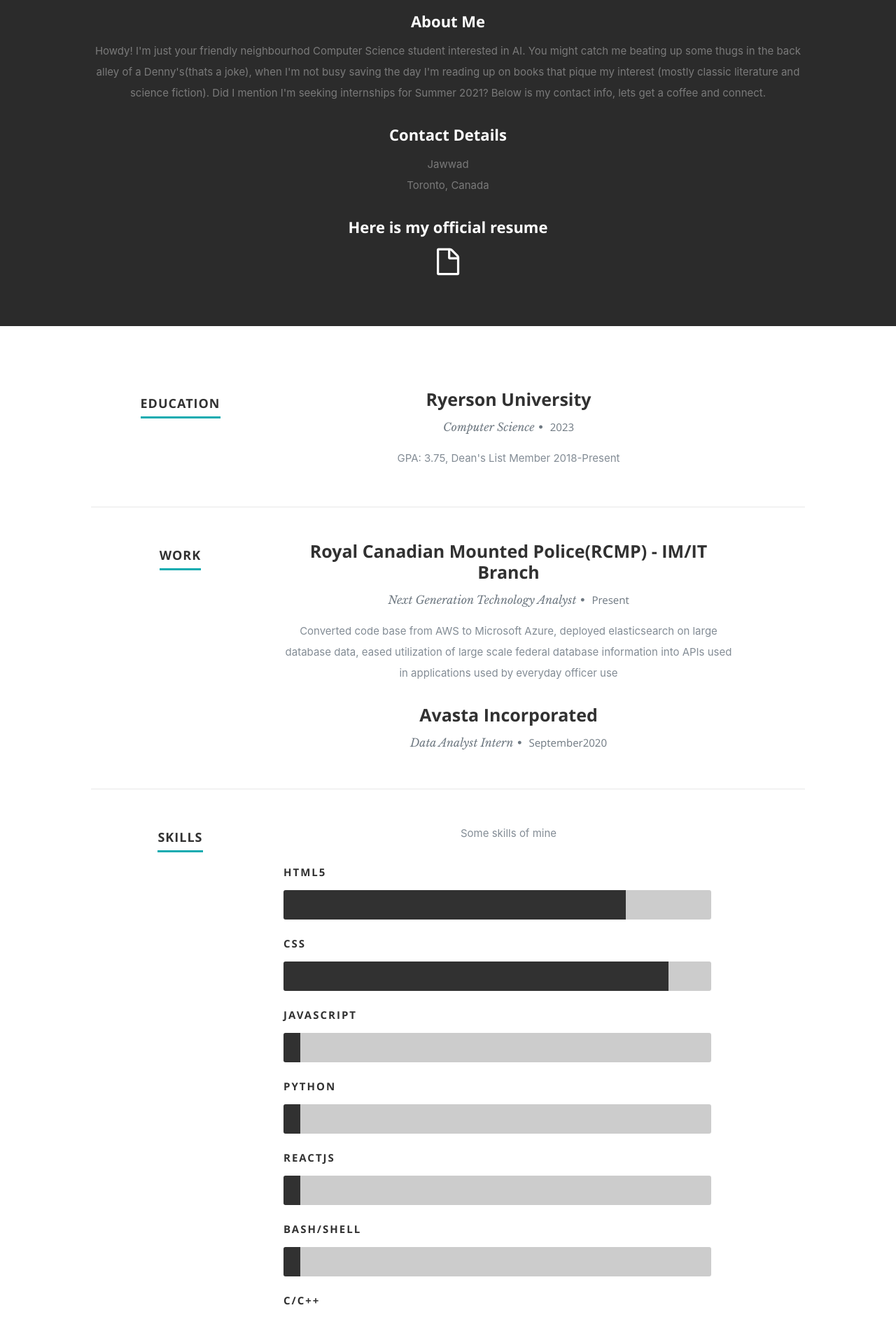
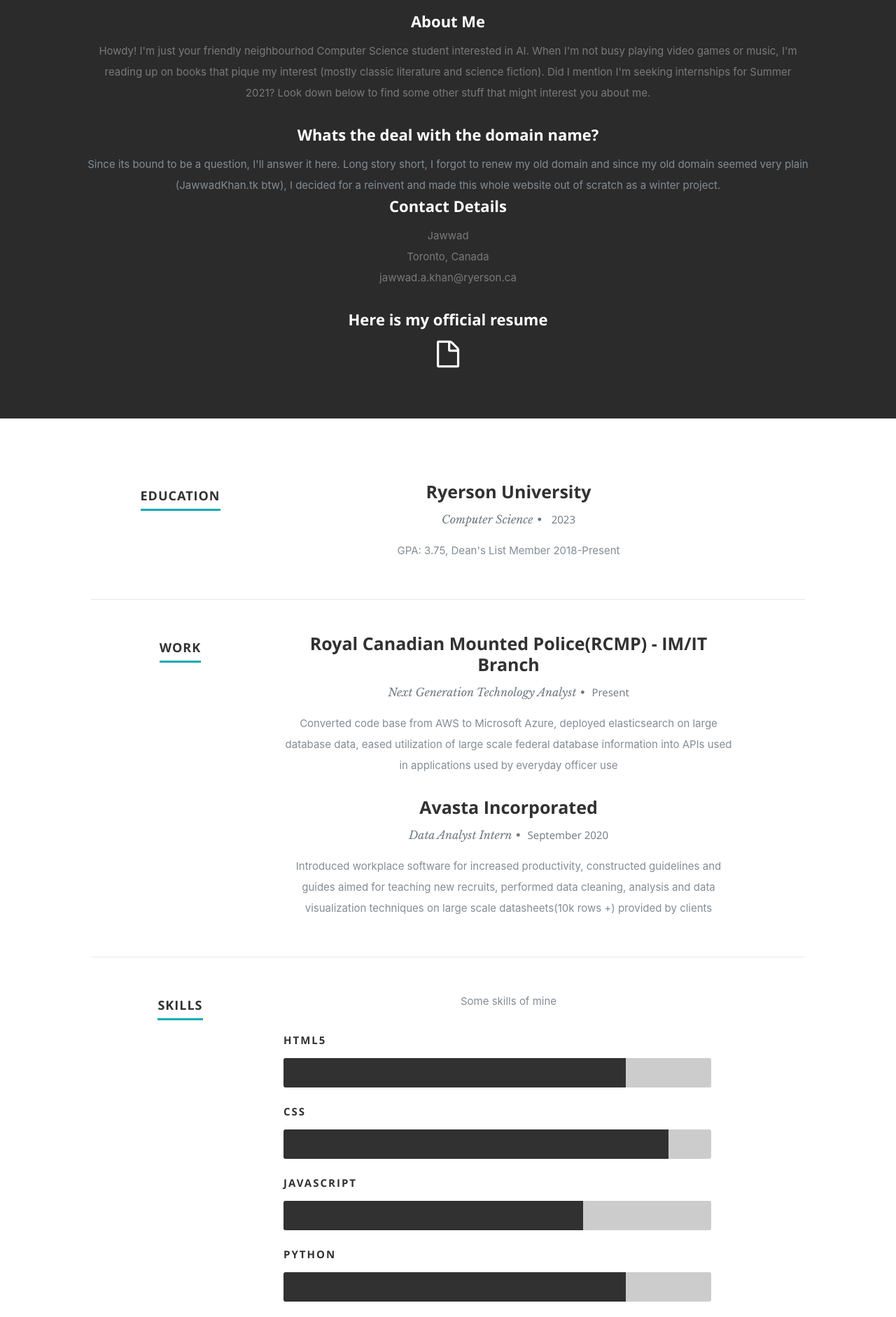
Before and after one commit to JawwadK/react-portfolio, a React (Create React App) app: page / in a window 1280 px wide. Shown: the part 880-2762 px from the top of the page at 70% size. Built offline with nearby package versions, Linux system fonts and the light colour scheme.

Commit message:
Updated backgrounds, changed About us, fixed skills bars, added more skills

```diff
--- a/public/css/layout.css
+++ b/public/css/layout.css
@@ -350,6 +350,36 @@
   	-moz-animation: jquery 2s ease;
   	-webkit-animation: jquery 2s ease;
 }
+.javascript {
+   width: 70%;
+   -moz-animation: javascript 2s ease;
+   -webkit-animation: javascript 2s ease;
+}
+.python {
+   width: 80%;
+   -moz-animation: python 2s ease;
+   -webkit-animation: python 2s ease;
+}
+.reactjs {
+   width: 70%;
+   -moz-animation: reactjs 2s ease;
+   -webkit-animation: reactjs 2s ease;
+}
+.bash {
+   width: 70%;
+   -moz-animation: bash 2s ease;
+   -webkit-animation: bash 2s ease;
+}
+.c {
+   width: 75%;
+   -moz-animation: c 2s ease;
+   -webkit-animation: c 2s ease;
+}
+.java {
+   width: 95%;
+   -moz-animation: java 2s ease;
+   -webkit-animation: java 2s ease;
+}
 
 @-moz-keyframes photoshop {
   0%   { width: 0px;  }
@@ -634,7 +664,7 @@
 /* ------------------------------------------------------------------ */
 
 #testimonials {
-   background: #1F1F1F url(../images/testimonials-bg.jpg) no-repeat center center;
+   background: #1F1F1F url(../images/waterfall.jpg) no-repeat center center;
    background-size: cover !important;
 	-webkit-background-size: cover !important;
    background-attachment: fixed;
--- a/src/components/About.js
+++ b/src/components/About.js
@@ -12,11 +12,18 @@
                         }
                     </p>
                     <div className="row">
+                        <h2>Whats the deal with the domain name?</h2>
+                        <span>{resumeData.domainExplanation}</span>
+                        <br></br>
+                    </div>
+                    <div className="row">
                             <h2>Contact Details</h2>
                             <p className="address">
                                 <span>{resumeData.name}</span>
                                 <br></br>
                                 <span>{resumeData.address}</span>
+                                <br></br>
+                                <span>{resumeData.email}</span>
                             </p>
                         </div>
                     </div>
--- a/src/components/ContactUs.js
+++ b/src/components/ContactUs.js
@@ -7,7 +7,7 @@
                 <div className="row section-head">
                     <div className="ten columns">
                         <p className="lead">
-                            Feel free to contact me for anything below
+                            Below is my contact info, lets get a coffee and connect.
                         </p>
                     </div>
                 </div>
--- a/src/components/Footer.js
+++ b/src/components/Footer.js
@@ -22,6 +22,7 @@
                     </div>
                     <div id="go-top"><a className="smoothscroll" title="Back to Top" href="#home"><i className="icon-up-open" /></a> </div>
                 </div>
+                Copyright 2021 Jawwad Khan
             </footer>
         );
     }
--- a/src/components/Resume.js
+++ b/src/components/Resume.js
@@ -17,7 +17,7 @@
                                             <h3>{item.UniversityName}</h3>
                                             <p className="info">
                                                 {item.specialization}
-                                                <span>&bull;</span> <em className="date">{item.MonthOfPassig}{item.YearOfPassing}</em>
+                                                <span>&bull;</span> <em className="date">{item.MonthOfPassig}&nbsp;{item.YearOfPassing}</em>
                                             </p>
                                             <p>
                                                 {item.Achievements}
--- a/src/resumeData.js
+++ b/src/resumeData.js
@@ -2,8 +2,10 @@
     "imagebaseurl":"",
     "name": "Jawwad",
     "role": "Technology Analyst/Software Dev",
+    "domainExplanation":"Since its bound to be a question, I'll answer it here. Long story short, I forgot to renew my old domain and since my old domain seemed very plain (JawwadKhan.tk btw), I decided for a reinvent and made this whole website out of scratch as a winter project.",
     "linkedinId":"JawwadKhan77",
     "githubId": "JawwadK",
+    "email":"jawwad.a.khan@ryerson.ca",
     "roleDescription:": "I like to learning stuff",
     "socialLinks":[
         {
@@ -15,14 +17,14 @@
             "name":"github",
             "url":"https://github.com/jawwadk",
             "className":"fa fa-github fa-2x",
-        },
+        }/*
         {
             "name":"twitter",
             "url":"https://twitter.com/iwdominatelol",
             "className":"fa fa-twitter fa-2x"
-        }
+        }*/
     ],
-    "aboutme":"Howdy! I'm just your friendly neighbourhod Computer Science student interested in AI. You might catch me beating up some thugs in the back alley of a Denny's(thats a joke), when I'm not busy saving the day I'm reading up on books that pique my interest (mostly classic literature and science fiction). Did I mention I'm seeking internships for Summer 2021? Below is my contact info, lets get a coffee and connect.",
+    "aboutme":"Howdy! I'm just your friendly neighbourhod Computer Science student interested in AI. When I'm not busy playing video games or music, I'm reading up on books that pique my interest (mostly classic literature and science fiction). Did I mention I'm seeking internships for Summer 2021? Look down below to find some other stuff that might interest you about me.",
     "address":"Toronto, Canada",
     "resumeLink":"pdfs/Resume_Jawwad_Khan.pdf",
     "resumeIconClassName":"fa fa-file-o fa-3x",
@@ -47,15 +49,16 @@
         {
             "CompanyName":"Avasta Incorporated",
             "specialization":"Data Analyst Intern",
-            "MonthOfLeaving":"September",
+            "MonthOfLeaving":"September ",
             "YearOfLeaving":"2020",
-            "Acievements":"Introduced new workplace software for increased productivity and integration into Microsoft Office Suite, performed data cleaning, analysis and data visualization techniques on large scale datasheets(10k rows +) provided by clients"
+            "Achievements":"Introduced workplace software for increased productivity, constructed guidelines and guides aimed for teaching new recruits, performed data cleaning, analysis and data visualization techniques on large scale datasheets(10k rows +) provided by clients"
         }
     ],
     "skillsDescription":"Some skills of mine",
     "skills":[
         {
-            "skillname":"HTML5"
+            "skillname":"HTML5",
+            "strength": 95
         },
         {
             "skillname":"CSS"
@@ -70,10 +73,10 @@
             "skillname":"ReactJS"
         },
         {
-            "skillname":"Bash/shell"
+            "skillname":"Bash"
         },
         {
-            "skillname":"C/C++"
+            "skillname":"C"
         },
         {
             "skillname":"Java"
@@ -87,7 +90,7 @@
         },
         {
             "name":"Intro to Material UI",
-            "description":"Made using React and Laravel",
+            "description":"Informatic website showing capabilities of Material UI using React and Laravel",
             "imgurl":"images/portfolio/computer1.jpg"
         },
         {
@@ -96,19 +99,19 @@
             "imgurl":"images/portfolio/mountain2.jpg"
         },
         {
-            "name":"",
-            "description":"mobileapp",
+            "name":"Pollmaker",
+            "description":"Survey making app using Django and Bootstrap, can view surveys graphically using admin account",
             "imgurl":"images/portfolio/mountain3.jpg"
         }
     ],
     "testimonials":[
         {
-            "description":"Sample testimonial",
-            "name":"Some technical thing"
+            "description":"Jawwad has contributed above and beyond what was expected of his role. He was an invaluable member of the Avasta team in the short time we had him, and provided us with tools and guidelines we never would have considered.",
+            "name":"Edgar Baum"
         },
         {
-            "description":"Sample testimonial2",
-            "name":"Some technical thing"
+            "description":"Jawwad's diligence and punctuality have been greatly appreaciated by us at the FreshCo Family for years now. Our stores customer service reviews have bloomed partially thanks to his excellent customer service skills.",
+            "name":"Mike DelleMonache"
         }
     ]
 }
```
Also changed, not shown: 2 other files (tests, documents, lock files or other folders).
